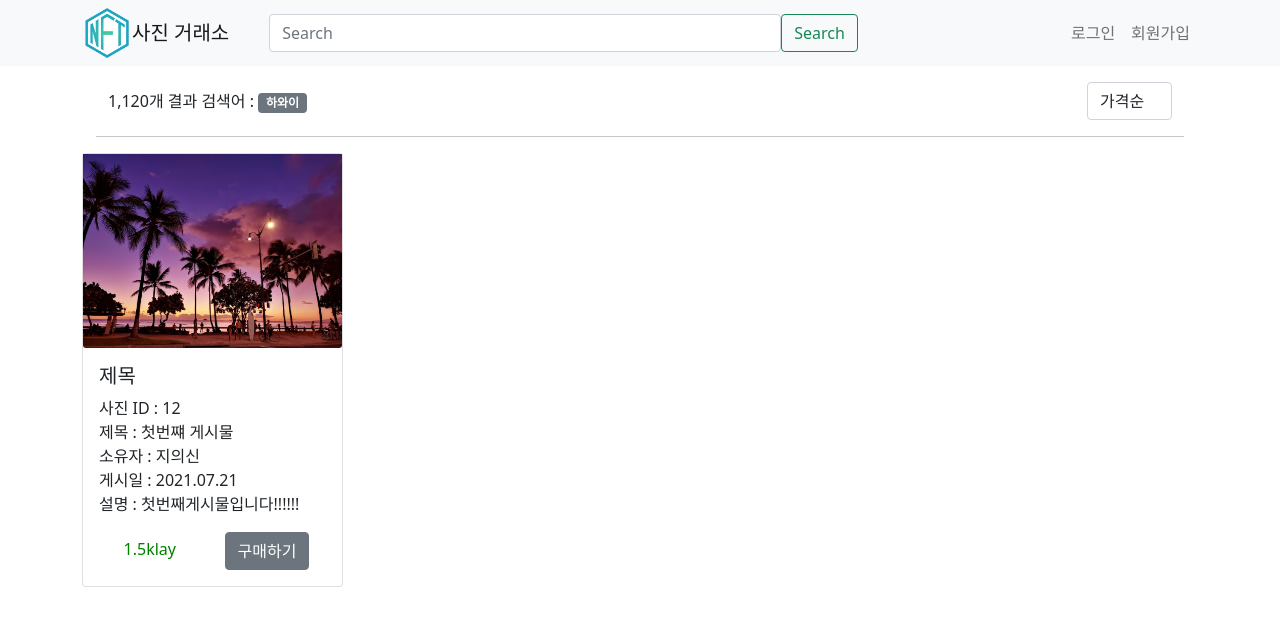
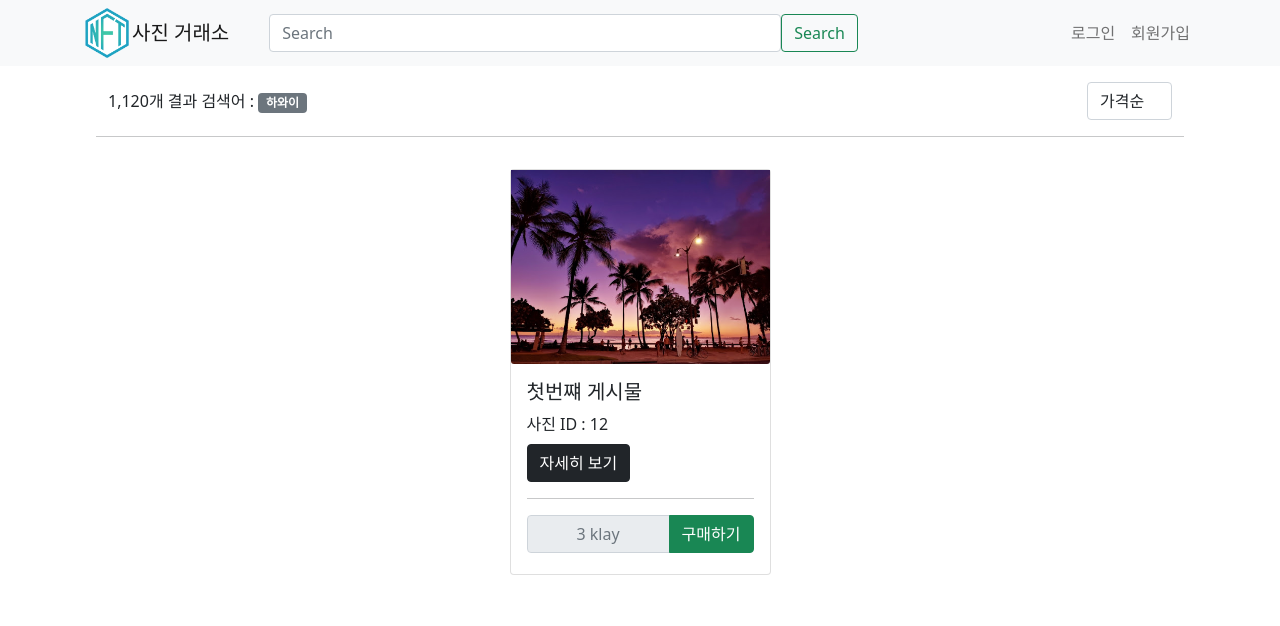
Before and after one commit to ddl06024/X_TWICE_FrontEnd, a React app: page /search in a window 1280 px wide. Shown: the top 626 px of the page. Built offline with nearby package versions, Linux system fonts and the light colour scheme; what caver-js would draw is missing.

Commit message:
카드 전체 수정

```diff
--- a/src/components/CardsBuy.tsx
+++ b/src/components/CardsBuy.tsx
@@ -1,44 +1,62 @@
 import React from "react";
-import { Button, Card, Col, FloatingLabel, Form, Row } from "react-bootstrap";
+import {
+  Button,
+  Card,
+  Col,
+  FloatingLabel,
+  Form,
+  FormControl,
+  InputGroup,
+  Row,
+} from "react-bootstrap";
+import MyVerticallyCenteredModal from "./MyVerticallyCenteredModal";
 const CardsBuy: React.FC<any> = (props) => {
   const onClickHandle = () => {
     props.value.onSale = false;
     props.onClick(props.value);
   };
+  const [modalShow, setModalShow] = React.useState(false);
   return (
-    <Col lg={3} md={4} xs={12}>
+    <Col lg={3} md={4} xs={12} style={{ margin: "1rem auto" }}>
       <Card>
         <Card.Img variant="bottom" src="../tempImages/big.jpg" />
-        <Card.Body>
-          <Card.Title>제목</Card.Title>
+        <Card.Body style={{ height: "210px" }}>
+          <Card.Title>{props.value.title}</Card.Title>
           <Card.Text>
             사진 ID : 12
-            <br /> 제목 : {props.value.title}
             <br />
-            소유자 : 지의신
-            <br />
-            게시일 : 2021.07.21
-            <br />
-            설명 : {props.value.desc}
-          </Card.Text>
-          <Row>
-            <Col>
-              <h6
-                style={{
-                  textAlign: "center",
-                  marginTop: 8,
-                  color: "green",
-                }}
+            <Button
+              variant="dark"
+              onClick={() => setModalShow(true)}
+              style={{ marginTop: "0.5rem" }}
+            >
+              자세히 보기
+            </Button>
+            <MyVerticallyCenteredModal
+              show={modalShow}
+              onHide={() => setModalShow(false)}
+              title={props.value.title}
+              desc={props.value.desc}
+              src="../tempImages/big.jpg"
+            />
+            <hr />
+            <InputGroup className="mb-3" style={{ marginTop: "1rem" }}>
+              <FormControl
+                placeholder={props.value.price + " klay"}
+                readOnly
+                aria-label="Recipient's username"
+                aria-describedby="basic-addon2"
+                style={{ textAlign: "center" }}
+              />
+              <Button
+                variant="success"
+                id="button-addon2"
+                onClick={onClickHandle}
               >
-                1.5klay
-              </h6>
-            </Col>
-            <Col>
-              <Button variant="secondary" onClick={onClickHandle}>
                 구매하기
               </Button>
-            </Col>
-          </Row>
+            </InputGroup>
+          </Card.Text>
         </Card.Body>
       </Card>
     </Col>
--- a/src/components/CardsMyTokenOnSale.tsx
+++ b/src/components/CardsMyTokenOnSale.tsx
@@ -12,45 +12,42 @@ import {
   Popover,
   Row,
 } from "react-bootstrap";
+import MyVerticallyCenteredModal from "./MyVerticallyCenteredModal";
 const CardsMyTokenOnSale: React.FC<any> = (props) => {
   const onClickHandle = () => {
     props.value.onSale = false;
     props.onClick(props.value);
   };
-  const popover = (
-    <Popover id="popover-basic">
-      <Popover.Header as="h3">Popover right</Popover.Header>
-      <Popover.Body>
-        And here's some <strong>amazing</strong> content. It's very engaging.
-        right?
-      </Popover.Body>
-    </Popover>
-  );
+  const [modalShow, setModalShow] = React.useState(false);
 
   return (
     <Col lg={3} md={4} xs={12} style={{ margin: "1rem auto" }}>
       <Card>
         <Card.Img variant="bottom" src="../tempImages/big.jpg" />
-        <Card.Body style={{ height: "185px" }}>
-          <Card.Title>제목</Card.Title>
+        <Card.Body style={{ height: "210px" }}>
+          <Card.Title>{props.value.title}</Card.Title>
           <Card.Text>
             사진 ID : 12
-            {/*  <br /> 제목 : {props.value.title}
             <br />
-            소유자 : 지의신
-            <br />
-            게시일 : 2021.07.21*/}
-            <br />
-            {/*설명 : {props.value.desc} */}
-            <OverlayTrigger trigger="click" placement="auto" overlay={popover}>
-              <Button style={{ marginTop: "0.5rem" }} variant="dark">
-                자세히보기
-              </Button>
-            </OverlayTrigger>
-            <br />
+            <Button
+              variant="dark"
+              onClick={() => setModalShow(true)}
+              style={{ marginTop: "0.5rem" }}
+            >
+              자세히 보기
+            </Button>
+            <MyVerticallyCenteredModal
+              show={modalShow}
+              onHide={() => setModalShow(false)}
+              title={props.value.title}
+              desc={props.value.desc}
+              src="../tempImages/big.jpg"
+            />
+            <hr />
             <InputGroup className="mb-3" style={{ marginTop: "1rem" }}>
               <FormControl
                 placeholder={props.value.price + " klay"}
+                readOnly
                 aria-label="Recipient's username"
                 aria-describedby="basic-addon2"
                 style={{ textAlign: "center" }}
--- a/src/components/CardsSell.tsx
+++ b/src/components/CardsSell.tsx
@@ -1,43 +1,68 @@
 import React, { useState } from "react";
-import { Button, Card, Col, FloatingLabel, Form, Row } from "react-bootstrap";
+import {
+  Button,
+  Card,
+  Col,
+  FloatingLabel,
+  Form,
+  FormControl,
+  InputGroup,
+  Row,
+} from "react-bootstrap";
+import MyVerticallyCenteredModal from "./MyVerticallyCenteredModal";
 
 const CardsSell: React.FC<any> = (props) => {
-  const [price, setPrice] = useState<any>(0);
+  const [price, setPrice] = useState<any>(null);
   const handleChange = (e: any) => {
     setPrice(e.target.value);
   };
   const sellHandle = () => {
+    if (!price) {
+      alert("값을 입력하세요");
+      return;
+    }
     props.value.price = price;
     props.value.onSale = true;
     props.onClick(props.value);
   };
-
+  const [modalShow, setModalShow] = React.useState(false);
   return (
-    <Col lg={3} md={4} xs={12}>
+    <Col lg={3} md={4} xs={12} style={{ margin: "1rem auto" }}>
       <Card>
         <Card.Img variant="bottom" src="../tempImages/big.jpg" />
-        <Card.Body style={{ height: "250px" }}>
-          <Card.Title>제목</Card.Title>
+        <Card.Body style={{ height: "210px" }}>
+          <Card.Title>{props.value.title}</Card.Title>
           <Card.Text>
             사진 ID : 12
-            <br /> 제목 : {props.value.title}
             <br />
-            소유자 : 지의신
-            <br />
-            게시일 : 2021.07.21
-            <br />
-            설명 : {props.value.desc}
-          </Card.Text>
-          <Row>
-            <Col>
-              <Form.Control placeholder="klay" onChange={handleChange} />
-            </Col>
-            <Col>
-              <Button variant="primary" onClick={sellHandle}>
+            <Button
+              variant="dark"
+              onClick={() => setModalShow(true)}
+              style={{ marginTop: "0.5rem" }}
+            >
+              자세히 보기
+            </Button>
+            <MyVerticallyCenteredModal
+              show={modalShow}
+              onHide={() => setModalShow(false)}
+              title={props.value.title}
+              desc={props.value.desc}
+              src="../tempImages/big.jpg"
+            />
+            <hr />
+            <InputGroup className="mb-3" style={{ marginTop: "1rem" }}>
+              <FormControl
+                placeholder="가격(klay)"
+                aria-label="Recipient's username"
+                aria-describedby="basic-addon2"
+                style={{ textAlign: "center" }}
+                onChange={handleChange}
+              />
+              <Button variant="success" id="button-addon2" onClick={sellHandle}>
                 판매하기
               </Button>
-            </Col>
-          </Row>
+            </InputGroup>
+          </Card.Text>
         </Card.Body>
       </Card>
     </Col>
--- /dev/null
+++ b/src/components/MyVerticallyCenteredModal.tsx
@@ -0,0 +1,30 @@
+import { Button, Modal, Image } from "react-bootstrap";
+import React from "react";
+
+function MyVerticallyCenteredModal(props: any) {
+  console.log(props);
+  return (
+    <Modal
+      show={props.show}
+      onHide={props.onHide}
+      size="xl"
+      aria-labelledby="contained-modal-title-vcenter"
+      centered
+    >
+      <Modal.Header closeButton>
+        <Modal.Title id="contained-modal-title-vcenter">
+          {props.title}
+        </Modal.Title>
+      </Modal.Header>
+      <Modal.Body>
+        <h4>{props.title}</h4>
+        <Image src={props.src} fluid />
+        <p>{props.desc}</p>
+      </Modal.Body>
+      <Modal.Footer>
+        <Button onClick={props.onHide}>Close</Button>
+      </Modal.Footer>
+    </Modal>
+  );
+}
+export default MyVerticallyCenteredModal;
```
